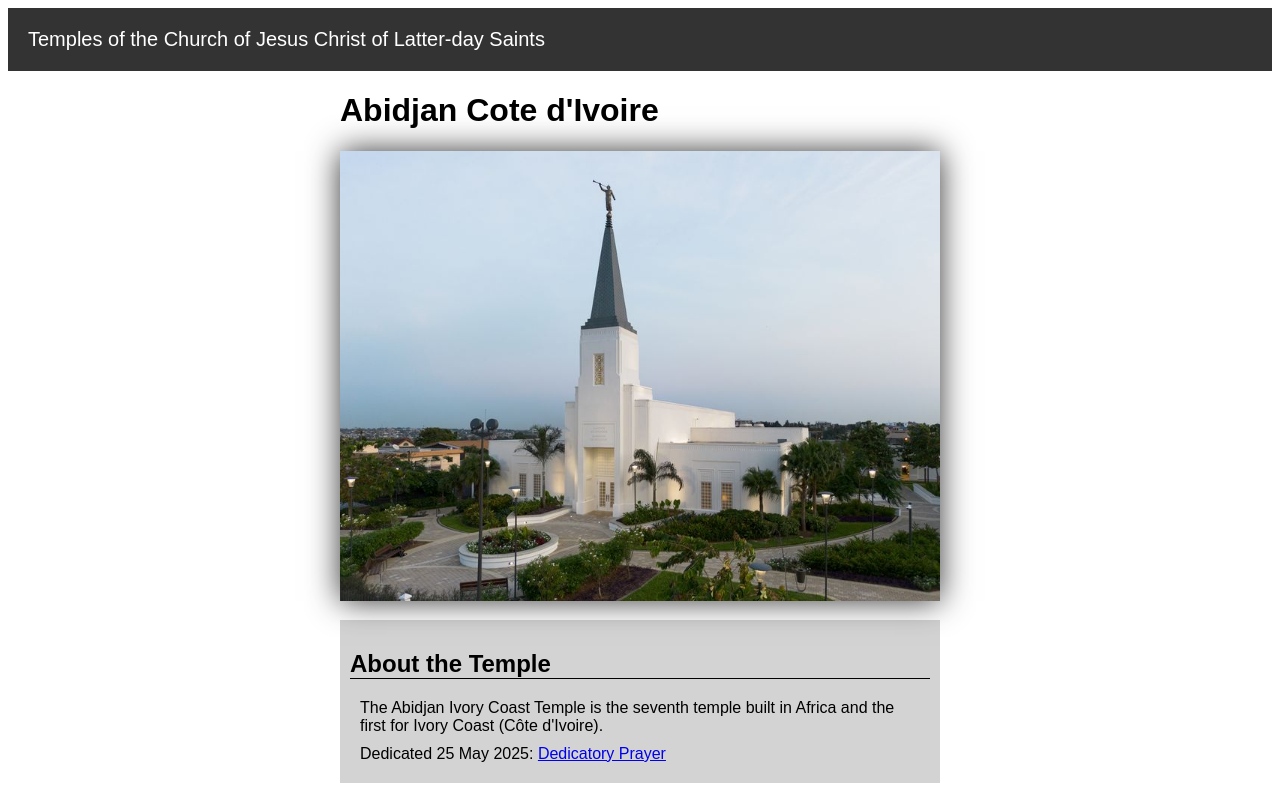
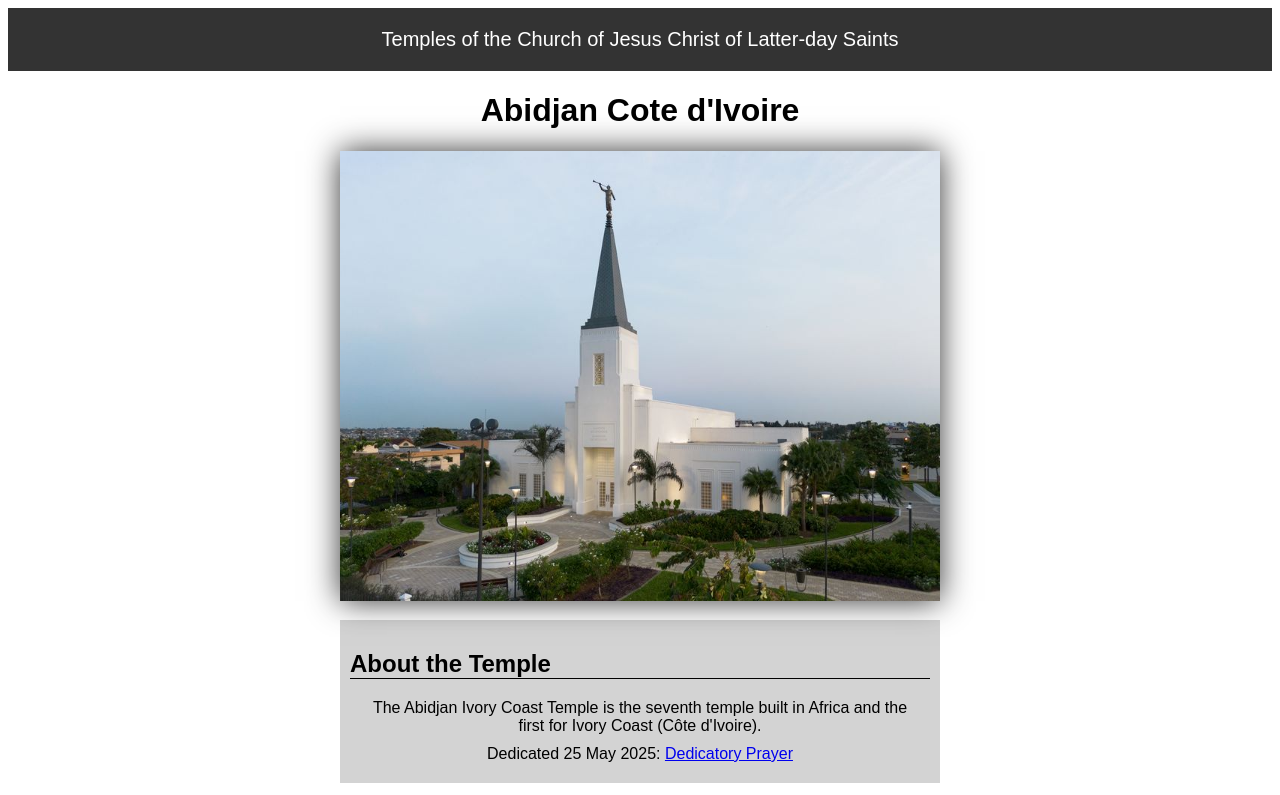
Before and after one commit to rudenkovladyslav2010-ops/wdd130, a plain HTML site: page week02/temple.html in a window 1280 px wide. Shown: the top 795 px of the page. Drawn offline with Linux system fonts and the light colour scheme.

Commit message:
Final touches on code along

```diff
--- a/week02/styles/temple.css
+++ b/week02/styles/temple.css
@@ -41,4 +41,9 @@ picture img {
 
 p {
     margin: 10px;
+    text-align: center;
 }
+
+h1 {
+    text-align: center;
+}
```
